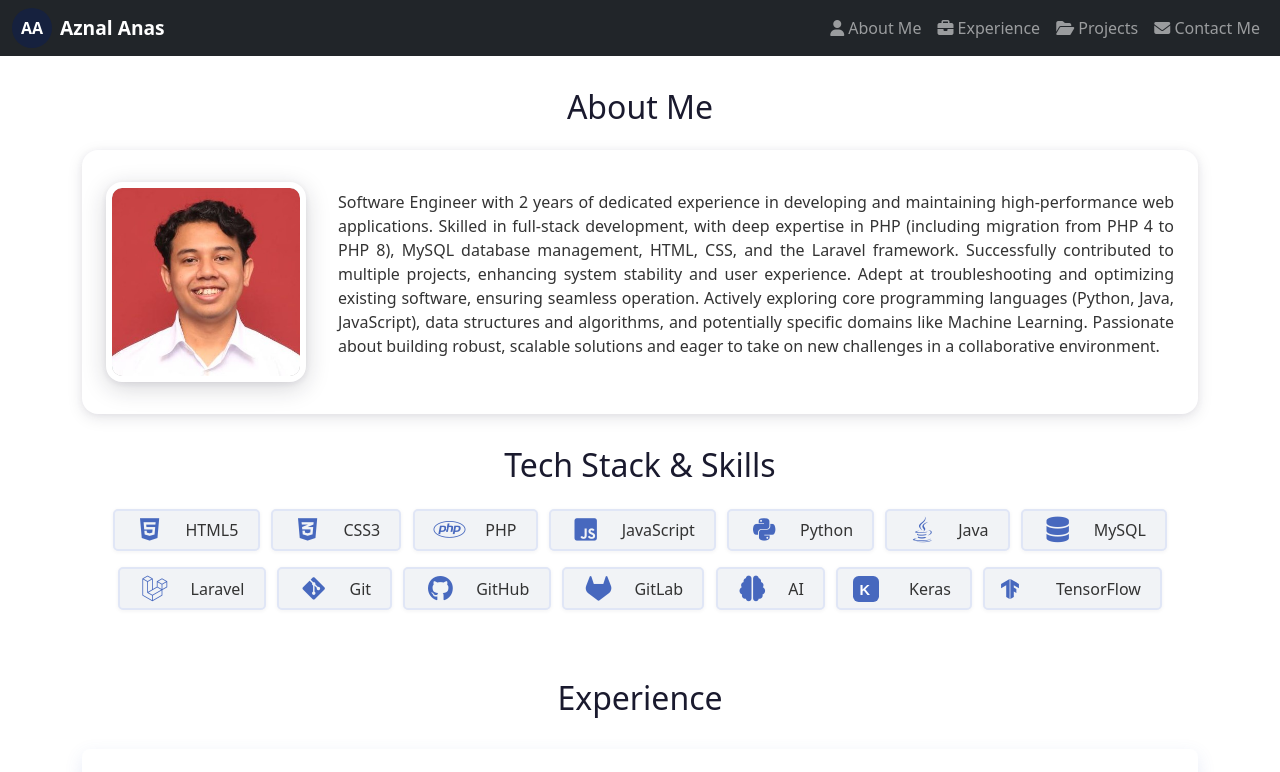
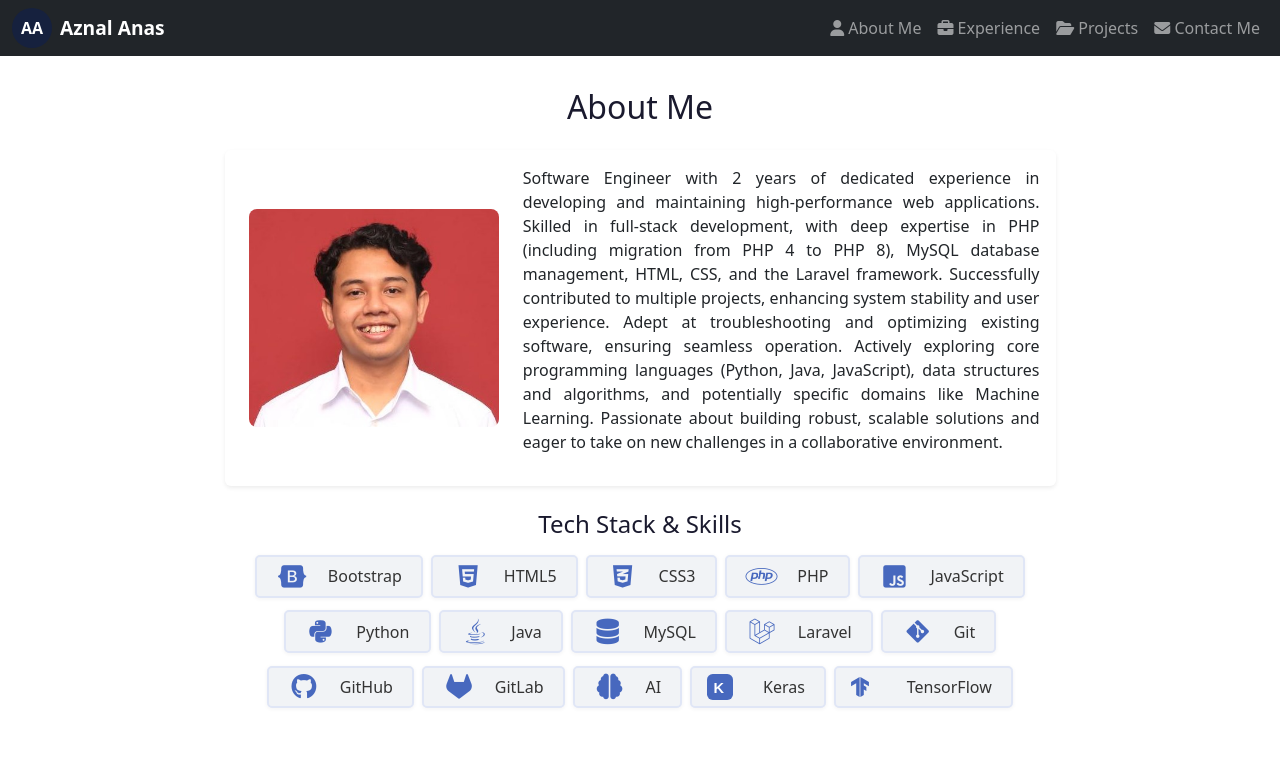
Before and after one commit to Lanza00/portfolio, a plain HTML site: page index.html in a window 1280 px wide. Shown: the top 772 px of the page. Drawn offline with nearby package versions, Linux system fonts and the light colour scheme.

Commit message:
tect stack update + bootstrap

```diff
--- a/index.html
+++ b/index.html
@@ -43,15 +43,17 @@
         <section id="about" class="section">
             <div class="container">
                 <h2 class="section-title">About Me</h2>
-                <div class="about-frame">
-                    <div class="about-content">
-                        <div class="about-image">
-                            <div class="profile-placeholder">
-                                <img src="images/profile.jpg" alt="Profile Picture">
-                                <!-- <span>Photo</span> -->
+                <div class="row justify-content-center">
+                    <div class="col-lg-9">
+                        <div class="card border-0 shadow-sm mb-4 p-3">
+                            <div class="row g-0 align-items-center">
+                                <div class="col-md-4 d-flex justify-content-center mb-3 mb-md-0">
+                                    <div class="about-image profile-placeholder bg-white p-2">
+                                        <img src="images/profile.jpg" alt="Profile Picture" class="img-fluid rounded-3">
                                     </div>
                                 </div>
-                        <div class="about-text">
+                                <div class="col-md-8">
+                                    <div class="about-text ps-md-3">
                                         <section class="about-summary">
                                             <p>Software Engineer with 2 years of dedicated experience in developing and
                                                 maintaining high-performance web applications. Skilled in full-stack development,
@@ -68,9 +70,11 @@
                                     </div>
                                 </div>
                             </div>
+                        </div>
                         <section class="about-tech-stack">
-                    <h2 class="section-title">Tech Stack & Skills</h2>
-                    <div class="tech-tags">
+                            <h2 class="section-title fs-4 mb-3">Tech Stack & Skills</h2>
+                            <div class="d-flex flex-wrap justify-content-center gap-2 tech-tags">
+                                <span class="tech-tag"><i class="fab fa-bootstrap tech-icon"></i> Bootstrap</span>
                                 <span class="tech-tag"><i class="fab fa-html5 tech-icon"></i> HTML5</span>
                                 <span class="tech-tag"><i class="fab fa-css3-alt tech-icon"></i> CSS3</span>
                                 <span class="tech-tag"><i class="fab fa-php tech-icon"></i> PHP</span>
@@ -104,6 +108,8 @@
                                 </span>
                             </div>
                         </section>
+                    </div>
+                </div>
             </div>
         </section>
 
--- a/style.css
+++ b/style.css
@@ -536,3 +536,8 @@ footer a:hover .fab {
         padding-bottom: 0.7rem;
     }
 }
+
+.navbar-dark .navbar-nav .nav-link:hover,
+.navbar-dark .navbar-nav .nav-link.active {
+    color: #4768be !important;
+}
```
Lines whose indentation alone changed are shown as unchanged.
